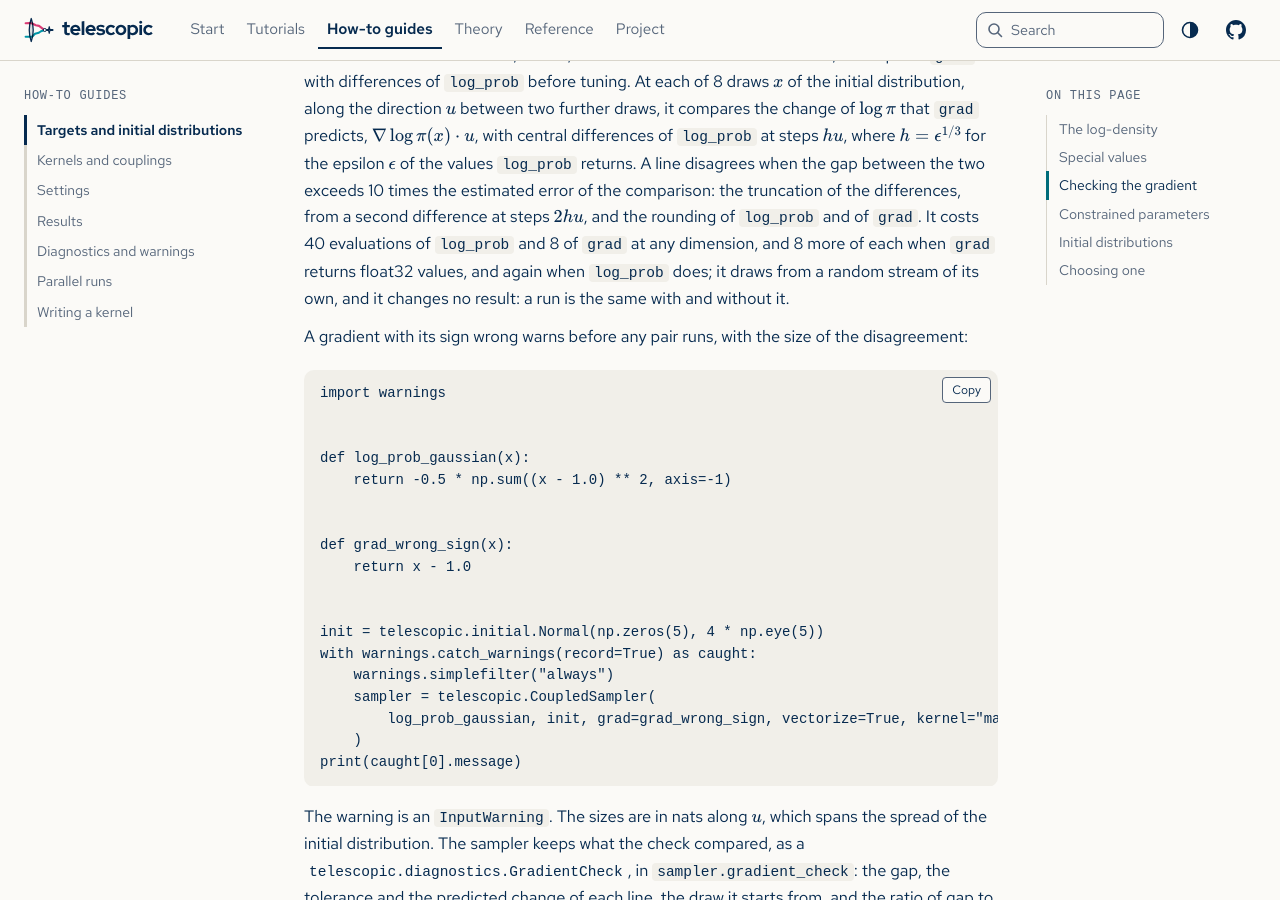
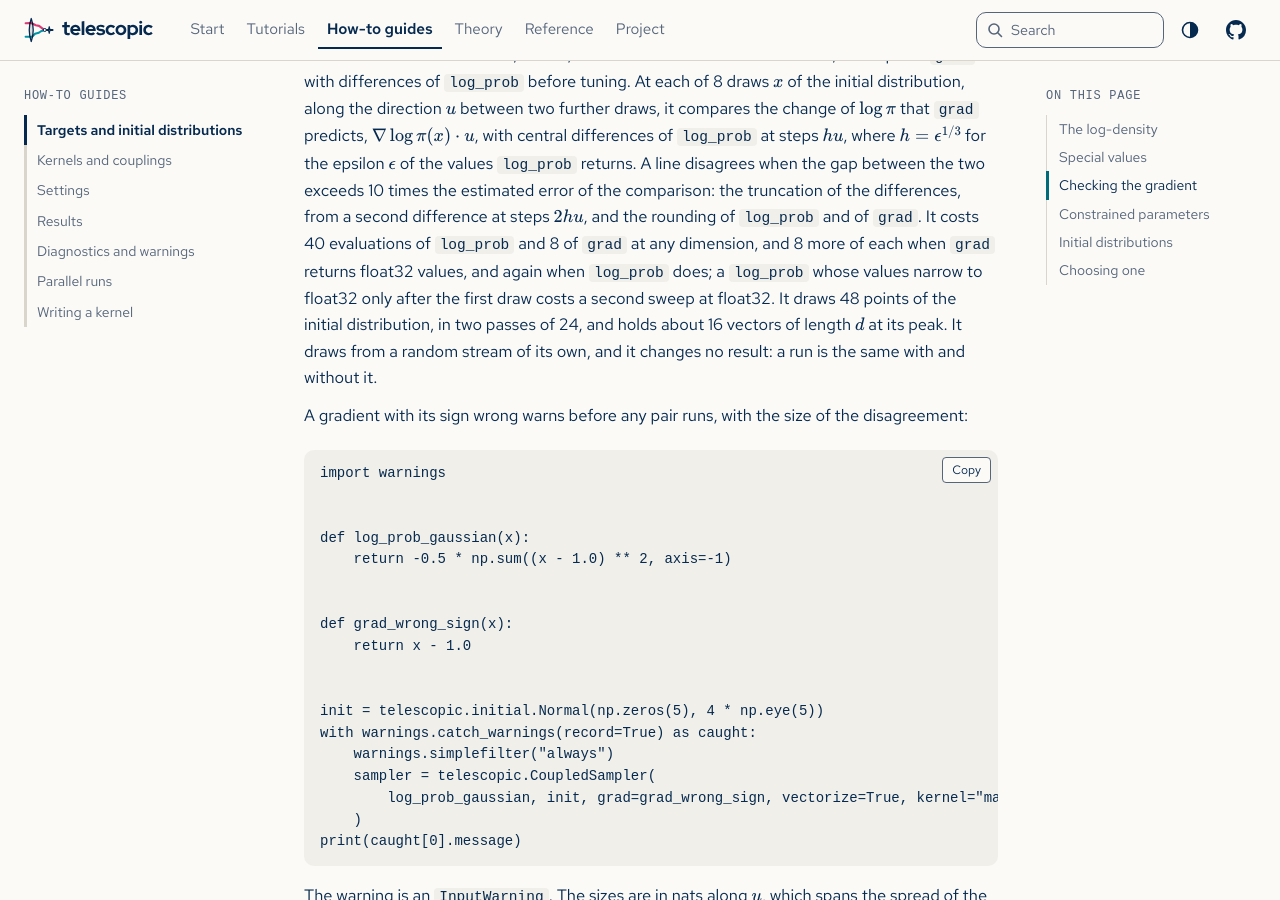
Before and after one commit to joshspeagle/telescopic, a Sphinx documentation site: the page built from docs/guide/targets.md, in a window 1280 px wide and 900 px high, scrolled down 3282 px. Built offline with Sphinx 7.4.7, drawn with Linux system fonts in a browser that asks for light colours; some web fonts are replaced.

Commit message:
State the gradient check's full cost and where its evaluations go
The documented cost left out the draws, the second sweep and the measured memory, and the evaluation counts did not say that the check's are in no run.

Co-Authored-By: Claude Fable 5.2 <noreply@anthropic.com>
Claude-Session: https://claude.ai/code/session_01JkqiRme7m1GkuqNnbDowQy

```diff
--- a/docs/guide/targets.md
+++ b/docs/guide/targets.md
@@ -154,8 +154,11 @@ between the two exceeds 10 times the estimated error of the comparison: the trun
 of the differences, from a second difference at steps $2hu$, and the rounding of
 `log_prob` and of `grad`. It costs 40 evaluations of `log_prob` and 8 of `grad` at any
 dimension, and 8 more of each when `grad` returns float32 values, and again when
-`log_prob` does; it draws from a random stream of its own, and it changes
-no result: a run is the same with and without it.
+`log_prob` does; a `log_prob` whose values narrow to float32 only after the first draw
+costs a second sweep at float32. It draws 48 points of the initial distribution, in two
+passes of 24, and holds about 16 vectors of length $d$ at its peak. It draws from a
+random stream of its own, and it changes no result: a run is the same with and without
+it.
 
 A gradient with its sign wrong warns before any pair runs, with the size of the
 disagreement:
```
Also changed, not shown: CHANGELOG.md (+3 -2 lines), docs/design/spec.md (+1 -1 lines), docs/guide/results.md (+1 -1 lines), docs/guide/settings.md (+4 -1 lines), notes/DECISIONS.md (+1 -1 lines), 1 other file.
